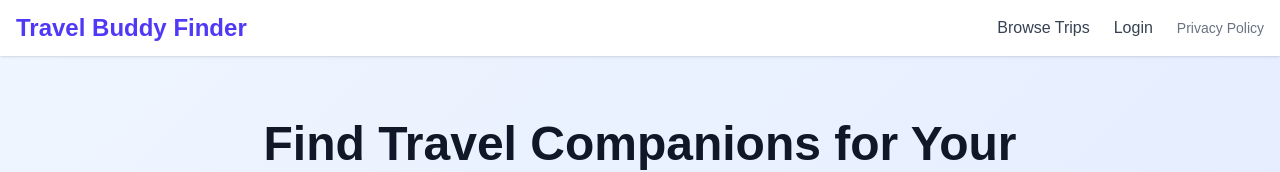
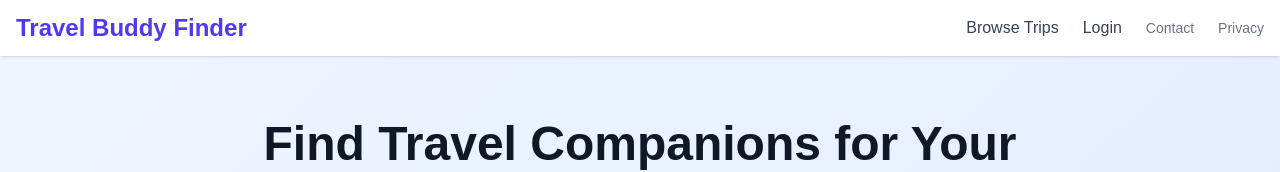
Before and after one commit to ankitk721/travel-buddy-finder, a Next.js app: page / in a window 1280 px wide. Shown: the top 172 px of the page. Built offline with nearby package versions, Linux system fonts and the light colour scheme; no server answers; the database is empty.

Commit message:
add navigation to have contact item

```diff
--- a/components/Navigation.tsx
+++ b/components/Navigation.tsx
@@ -116,10 +116,16 @@ export default function Navigation() {
             )}
 
             <Link
+              href="/contact"
+              className="text-gray-500 hover:text-gray-700 text-sm"
+            >
+              Contact
+            </Link>
+            <Link
               href="/privacy"
               className="text-gray-500 hover:text-gray-700 text-sm"
             >
-              Privacy Policy
+              Privacy
             </Link>
           </div>
         </div>
```
